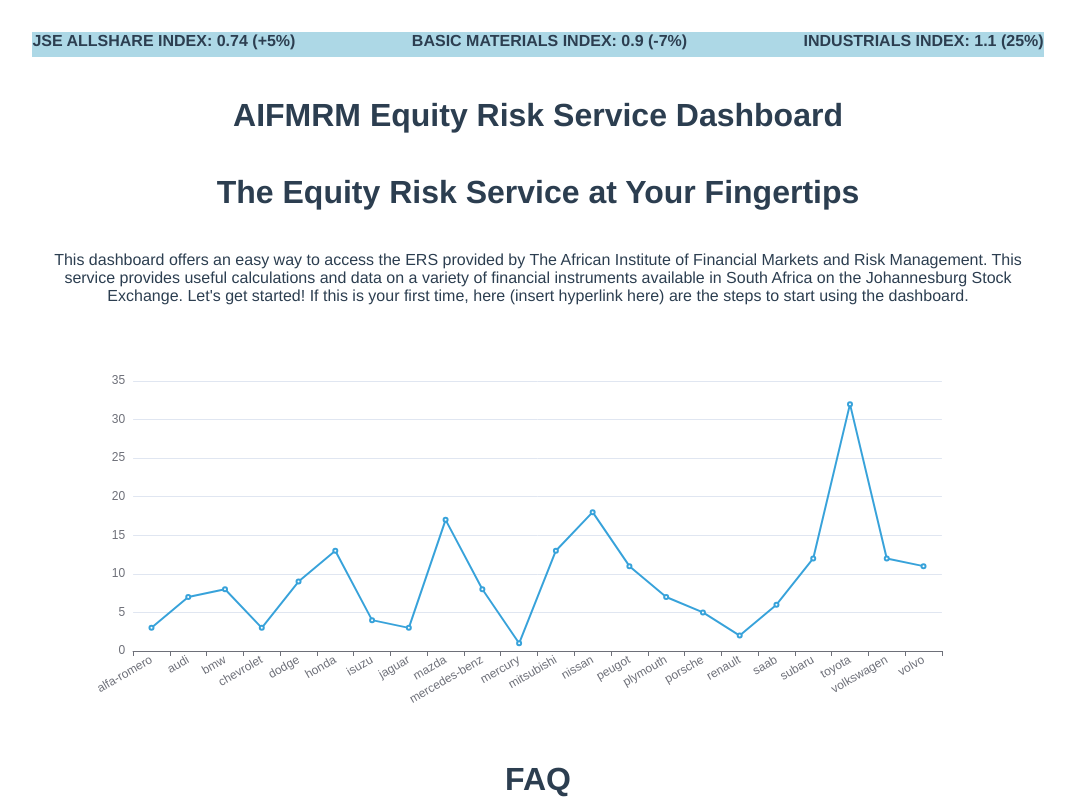
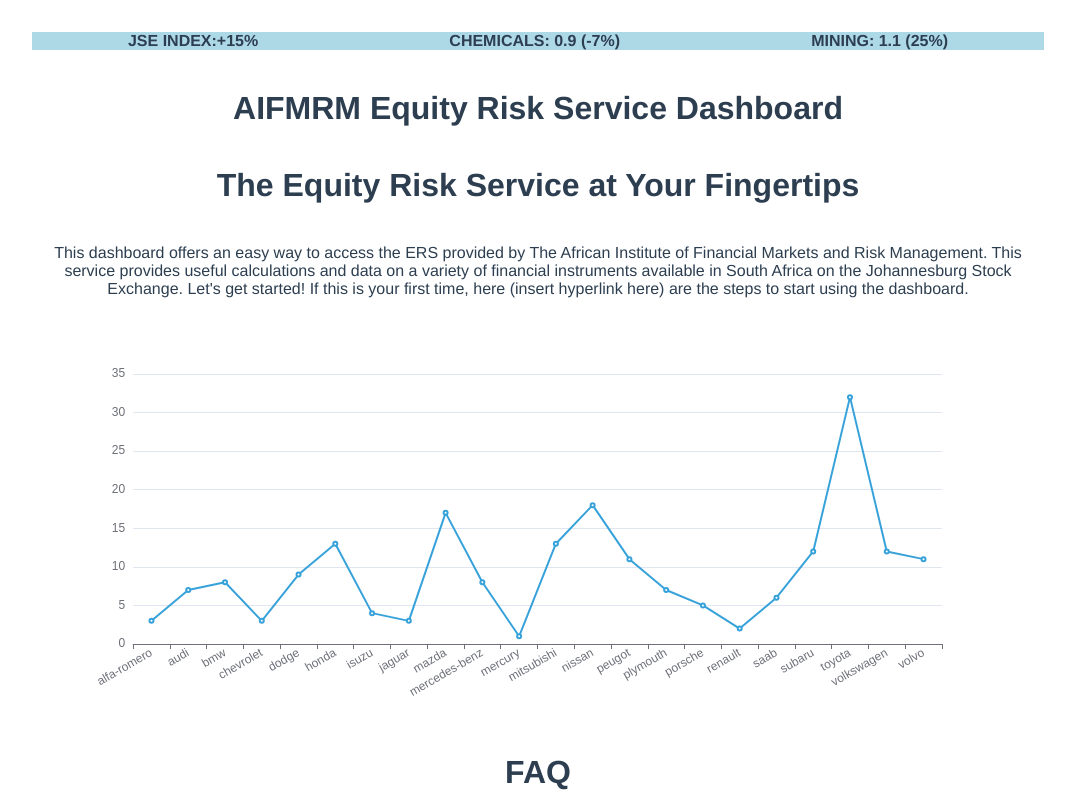
Before and after one commit to DominicGBauer/system-design-dashboard, a Vue app: page / in a window 1280 px wide. Shown: the top 800 px of the page, without its empty margins (102-1177 px from the left). Built offline with nearby package versions, Linux system fonts and the light colour scheme; no server answers.

Commit message:
fix: used flexbox and neatened up

```diff
--- a/src/components/Highlights.vue
+++ b/src/components/Highlights.vue
@@ -1,14 +1,8 @@
 <template>
-  <div class="highlightsbar">
-    <span id="center-highlight">
-      {{ industryindices[highlightsindex1] }}
-      {{ industrybetas[highlightsindex1] }}
-    </span>
-    <span id="left-highlight"> JSE Allshare Index: {{ jseindex }}</span>
-    <span id="right-highlight">
-      {{ industryindices[highlightsindex2] }}
-      {{ industrybetas[highlightsindex2] }}
-    </span>
+  <div class="highlights-bar">
+    <div class="betas">JSE Index:{{ jseIndex }}</div>
+    <div class="betas">{{ industryIndices[1] }}: {{ industryBetas[1] }}</div>
+    <div class="betas">{{ industryIndices[2] }}: {{ industryBetas[2] }}</div>
   </div>
 </template>
 
@@ -17,42 +11,28 @@ export default {
   name: 'Highlights',
   data() {
     return {
-      industrybetas: ['0.7276 (5%)', '0.9 (-7%)', '1.1 (25%)', '0.68 (-30%)'],
-      industryindices: [
-        'Oil and Gas Index: ',
-        'Basic Materials Index: ',
-        'Industrials Index: ',
-        'Consumer Goods Index: ',
+      industryBetas: ['0.7276 (5%)', '0.9 (-7%)', '1.1 (25%)', '0.68 (-30%)'],
+      industryIndices: [
+        'Oil and Gas',
+        'Chemicals',
+        'Mining',
+        'Forestry and Paper',
       ],
-      jseindex: '0.74 (+5%)',
-      highlightsindex1: 1,
-      highlightsindex2: 2,
+      jseIndex: '+15%',
     }
   },
 }
 </script>
 
 <style lang="scss" scoped>
-#right-highlight {
-  float: right;
+.highlights-bar {
+  display: flex;
+  background-color: lightblue;
+}
+
+.betas {
+  flex: 1 1 auto;
   text-transform: uppercase;
   font-weight: bold;
 }
-
-#center-highlight {
-  text-transform: uppercase;
-  font-weight: bold;
-}
-
-#left-highlight {
-  float: left;
-  text-transform: uppercase;
-  font-weight: bold;
-}
-
-.highlightsbar {
-  background-color: lightblue;
-  height: 25px;
-  width: 100%;
-}
 </style>
```
Also changed, not shown: 1 other file (tests, documents, lock files or other folders).
